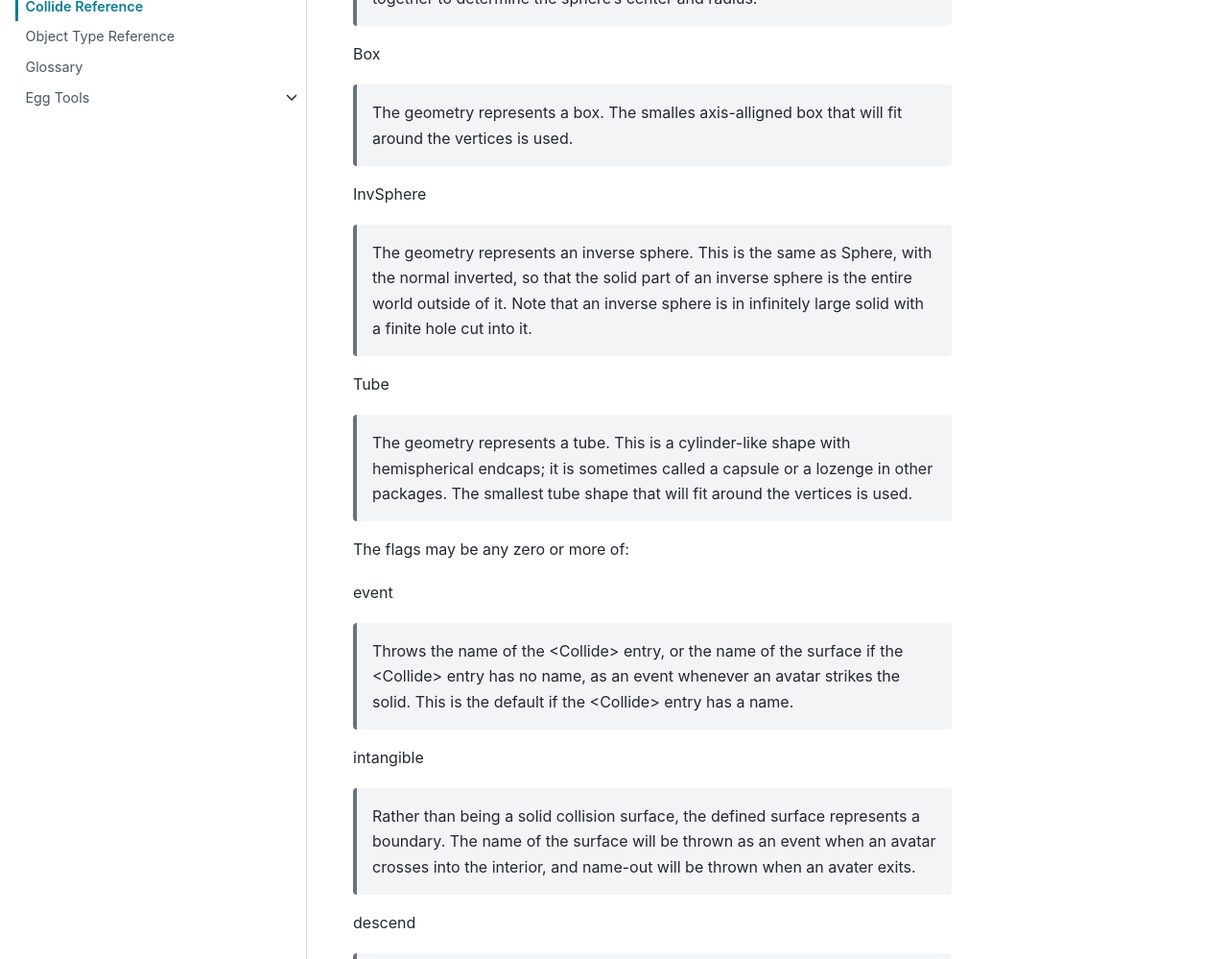
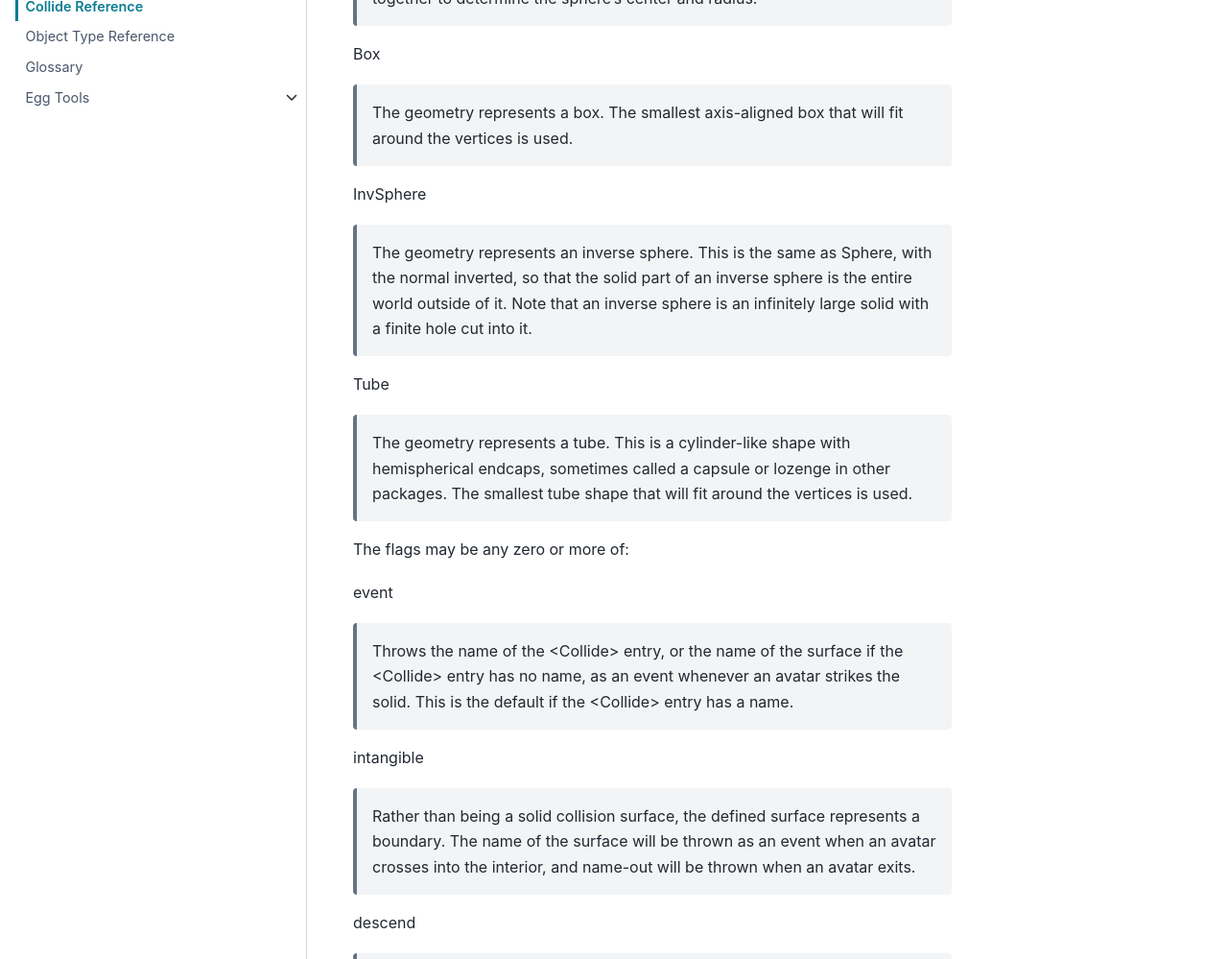
Before and after one commit to loonaticx/panda3d-egg-bible, a Sphinx documentation site: the page built from docs/home/reference/collide.rst, in a window 1280 px wide and 1400 px high, scrolled down 1027 px. Shown: the part 153-1152 px from the top of the window at 96% size. Built offline with Sphinx 7.4.7 and the PyData theme 0.15.4, drawn with Linux system fonts in a browser that asks for light colours; some of the changed text lies outside the part shown.

Commit message:
Fix spelling and grammatical errors

```diff
--- a/docs/home/reference/collide.rst
+++ b/docs/home/reference/collide.rst
@@ -8,8 +8,8 @@
   <Collide> name { type [flags] }
 
 This entry indicates that geometry defined at this group level is
-actually an invisible collision surface, and is not true geometry.
-The geometry is used to define the extents of the collision
+an invisible collision surface, and is not true geometry.
+The geometry is used to define the extent of the collision
 surface.  If there is no geometry defined at this level, then a
 child is searched for with the same collision type specified, and
 its geometry is used to define the extent of the collision
@@ -45,7 +45,7 @@
 
 Box
 
-    The geometry represents a box.  The smalles axis-alligned box
+    The geometry represents a box.  The smallest axis-aligned box
     that will fit around the vertices is used.
 
 InvSphere
@@ -53,14 +53,14 @@
     The geometry represents an inverse sphere.  This is the same as
     Sphere, with the normal inverted, so that the solid part of an
     inverse sphere is the entire world outside of it.  Note that an
-    inverse sphere is in infinitely large solid with a finite hole
+    inverse sphere is an infinitely large solid with a finite hole
     cut into it.
 
 Tube
 
     The geometry represents a tube.  This is a cylinder-like shape
-    with hemispherical endcaps; it is sometimes called a capsule or
-    a lozenge in other packages.  The smallest tube shape that will
+    with hemispherical endcaps, sometimes called a capsule or
+    lozenge in other packages.  The smallest tube shape that will
     fit around the vertices is used.
 
 
@@ -78,7 +78,7 @@
     Rather than being a solid collision surface, the defined surface
     represents a boundary.  The name of the surface will be thrown
     as an event when an avatar crosses into the interior, and
-    name-out will be thrown when an avater exits.
+    name-out will be thrown when an avatar exits.
 
 descend
 
```
